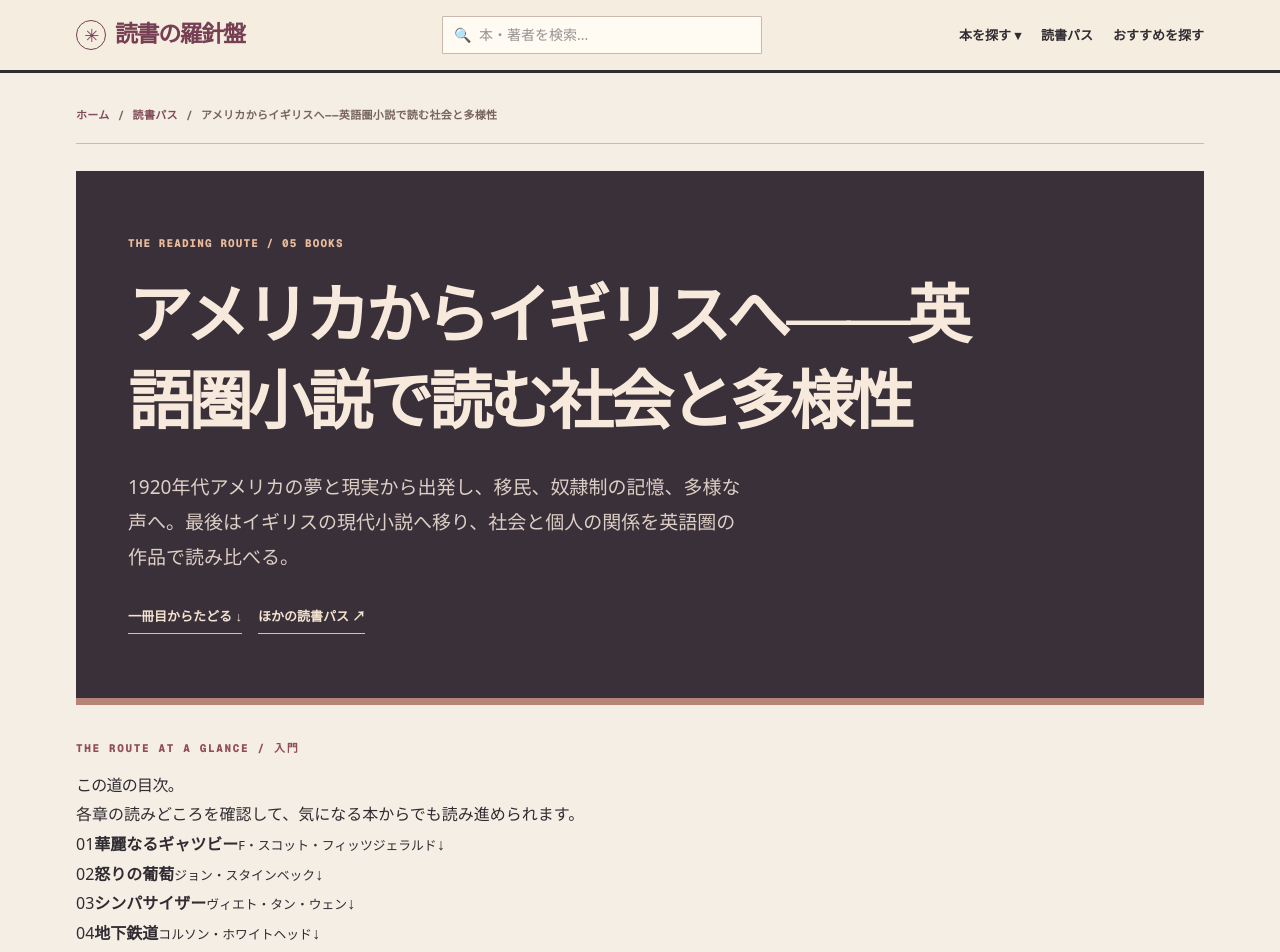
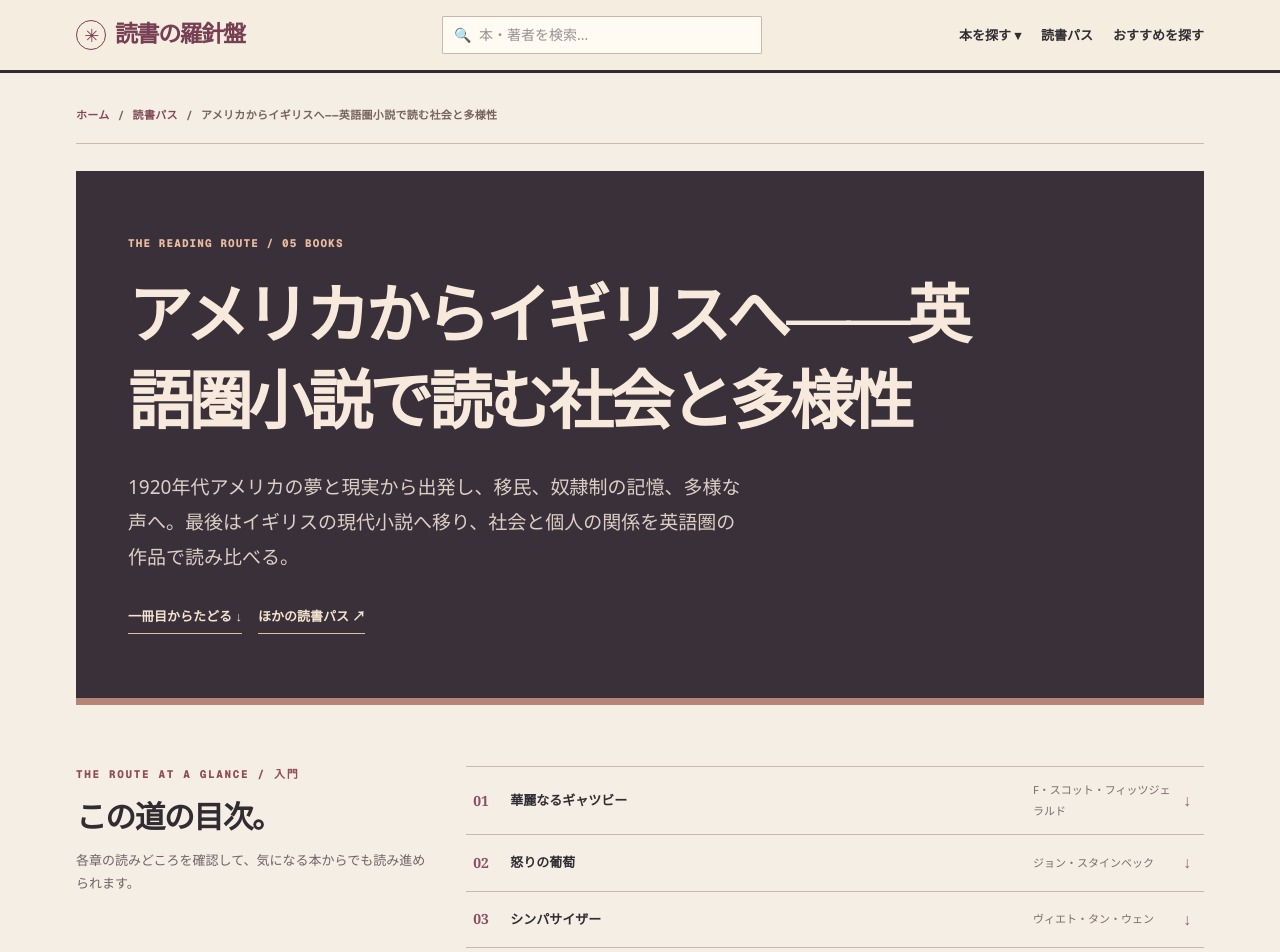
Before and after one commit to nomuonji/book-discovery, a Next.js app: page /paths/american-literature-tour/ in a window 1280 px wide. Shown: the top 952 px of the page. Built offline with nearby package versions, Linux system fonts and the light colour scheme.

Commit message:
style: legible chapter wayfinding for literary route interior

```diff
--- a/src/app/editorial-interior.css
+++ b/src/app/editorial-interior.css
@@ -134,3 +134,16 @@ footer.border-t .border-\[var\(--border\)\]{border-color:#74616c!important}
 
 .reading-next-alternatives{margin-top:28px;border-top:1px solid #bda99e;padding-top:24px}
 .reading-next-alternatives>h3{font:650 clamp(20px,2.4vw,28px)/1.4 "Yu Mincho","Hiragino Mincho ProN",serif;margin:0 0 17px}
+
+/* Actual chapter index links preserve the reader's place and replace repeated dek. */
+.reading-chapter-index{display:grid;grid-template-columns:minmax(210px,.65fr) minmax(0,1.35fr);gap:35px;padding:26px 0 34px;margin-bottom:29px;border-bottom:2px solid #89566c}
+.reading-chapter-index-heading h2{font:650 clamp(22px,2.4vw,31px)/1.4 "Yu Mincho","Hiragino Mincho ProN",serif;margin:0 0 9px}
+.reading-chapter-index-heading p{color:#726167;line-height:1.8;font-size:13px}
+.reading-chapter-index ol{list-style:none;margin:0;padding:0;border-top:1px solid #c9b8af}
+.reading-chapter-index li a{display:grid;grid-template-columns:27px minmax(0,1fr) 140px 14px;gap:10px;align-items:center;padding:13px 7px;border-bottom:1px solid #c9b8af;text-decoration:none}
+.reading-chapter-index li a:hover{background:#e7ddcf}
+.reading-chapter-index li a>span:first-child{color:#8a5063;font:750 14px/1 Georgia,serif}
+.reading-chapter-index li a strong{font-size:13px;line-height:1.5}
+.reading-chapter-index li a small{color:#7b6d6c;font-size:11px}
+.reading-chapter-index li a>span:last-child{color:#9a6174}
+@media(max-width:750px){.reading-chapter-index{grid-template-columns:1fr;gap:18px}.reading-chapter-index li a{grid-template-columns:24px minmax(0,1fr) 16px}.reading-chapter-index li a small{grid-column:2;grid-row:2}.reading-chapter-index li a>span:last-child{grid-column:3;grid-row:1/3}}
```
